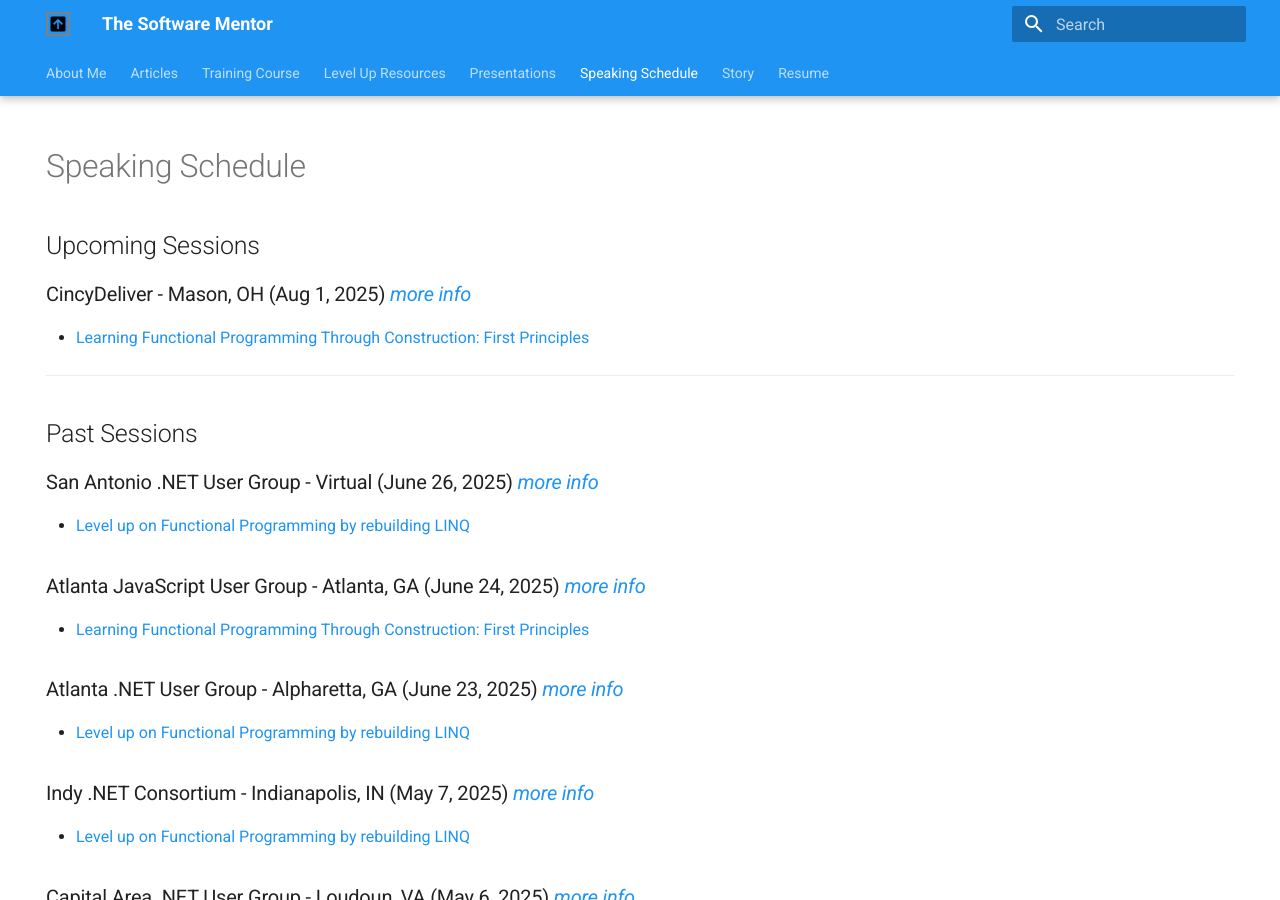
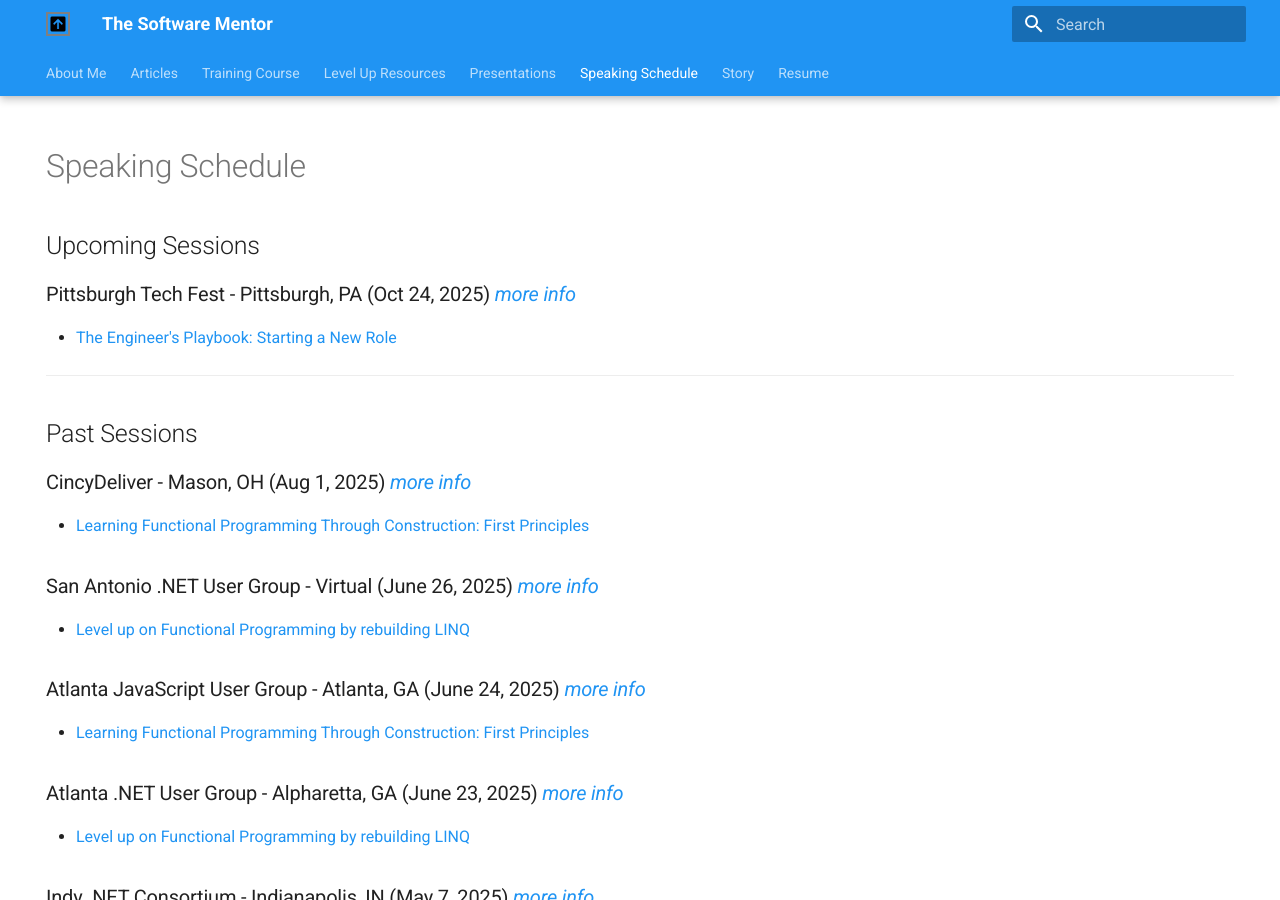
Before and after one commit to cameronpresley/blog, an MkDocs documentation site: the page built from docs/speaking-schedule.md, in a window 1280 px wide and 900 px high. Built offline with MkDocs 1.6.1 and Material for MkDocs 9.7.7, drawn with Linux system fonts in a browser that asks for light colours; plug-ins that fetch from the network failed and are left out.

Commit message:
Update speaking-schedule.md (#158)

```diff
--- a/docs/speaking-schedule.md
+++ b/docs/speaking-schedule.md
@@ -7,12 +7,16 @@ hide:
 # Speaking Schedule
 ## Upcoming Sessions
 
+### Pittsburgh Tech Fest - Pittsburgh, PA (Oct 24, 2025) _[more info](https://www.pghtech.org/events/2025TechFest)_
+
+- [The Engineer's Playbook: Starting a New Role](presentations.md#the-engineers-playbook-starting-a-new-role)
+
+---
+## Past Sessions
+
 ### CincyDeliver - Mason, OH (Aug 1, 2025) _[more info](https://www.cincydeliver.org/Home/Index)_
 
 - [Learning Functional Programming Through Construction: First Principles](./presentations.md#learning-functional-programming-through-construction-first-principles)
-
----
-## Past Sessions
 
 ### San Antonio .NET User Group - Virtual (June 26, 2025) _[more info](https://www.meetup.com/sadnug/events/308561280/)_
 
```
